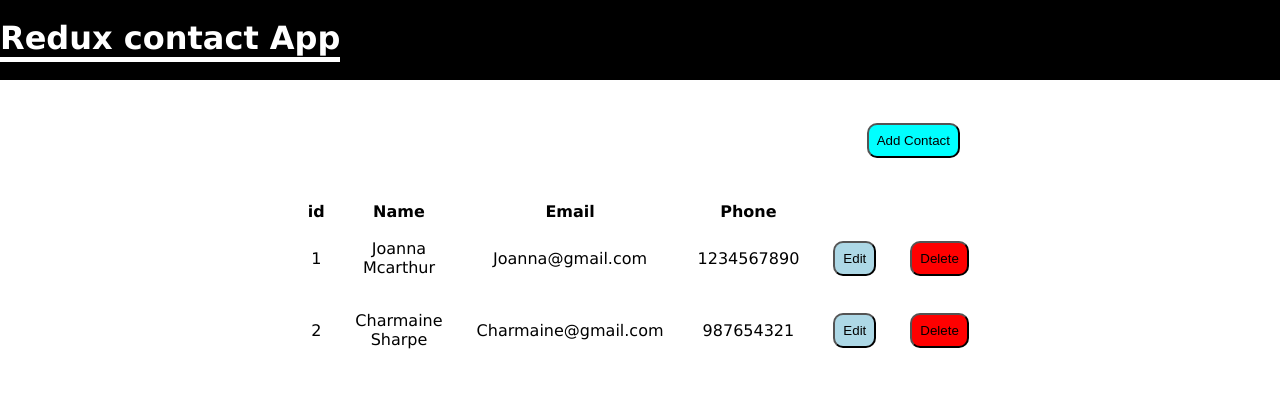
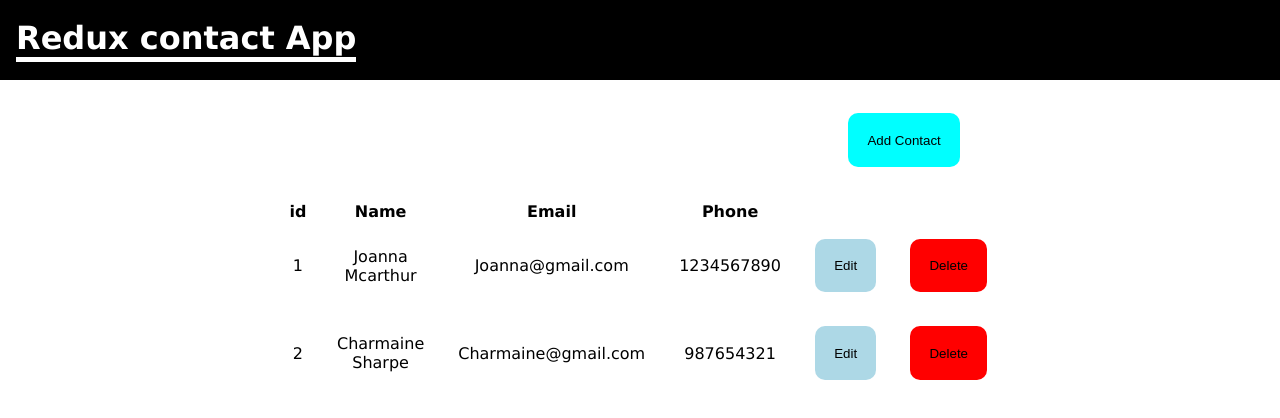
Before and after one commit to Qnosin/React-Redux-Contact-App, a React (Create React App) app: page / in a window 1280 px wide. Shown: the top 418 px of the page. Built offline with nearby package versions, Linux system fonts and the light colour scheme.

Commit message:
improved buttons

```diff
--- a/src/components/style/ButtonToAdd.style.js
+++ b/src/components/style/ButtonToAdd.style.js
@@ -10,5 +10,7 @@ export const ButtonToAddStyled = styled(ButtonToAdd)`
     align-items: center;
     & button{
         background-color: aqua;
+        padding: 1.2rem;
+        border: none;
     }
 `
--- a/src/components/style/FormPage.style.js
+++ b/src/components/style/FormPage.style.js
@@ -20,5 +20,9 @@ min-height: 60vh;
 }
 .Submit__btn{
     margin-top: 1rem;
+    padding: 1.2rem;
+    background-color: lightblue;
+    border: none;
+    border-radius: 10px;
 }
 `
--- a/src/components/style/Header.style.js
+++ b/src/components/style/Header.style.js
@@ -8,8 +8,16 @@ export const HeaderStyled = styled(HeaderComp)`
         color: white;
         display: flex;
         align-items: center;
+        justify-content: center;
         & h1{
                 font-size: 2rem;
                 border-bottom: 5px solid white;
+                @media screen and (min-width: 909px) {
+                        margin-left: 1rem;
+                }
         }
+        @media screen and (min-width: 909px) {
+                        justify-content: left;
+        }
+
 `;
--- a/src/components/style/main.style.js
+++ b/src/components/style/main.style.js
@@ -32,9 +32,14 @@ export const MainStyled = styled(Main)`
     }
     & table .delete{
         background-color: red;
+        border: none;
+        padding: 1.2rem;
     }
     & table  .edit{
         background-color: lightblue;
+        border: none;
+        padding: 1.2rem;
+        color: black;
 
     }
 
```
